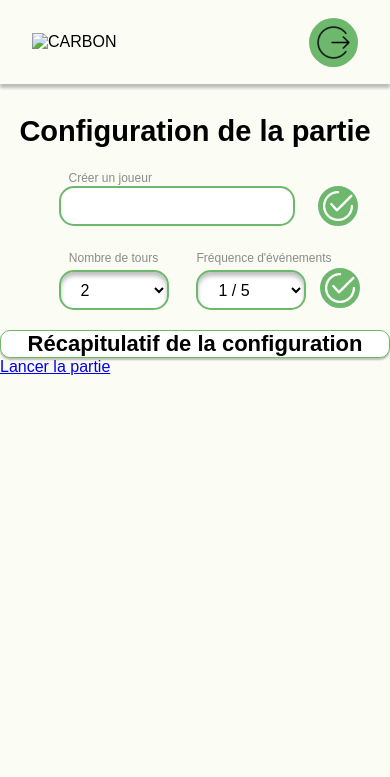
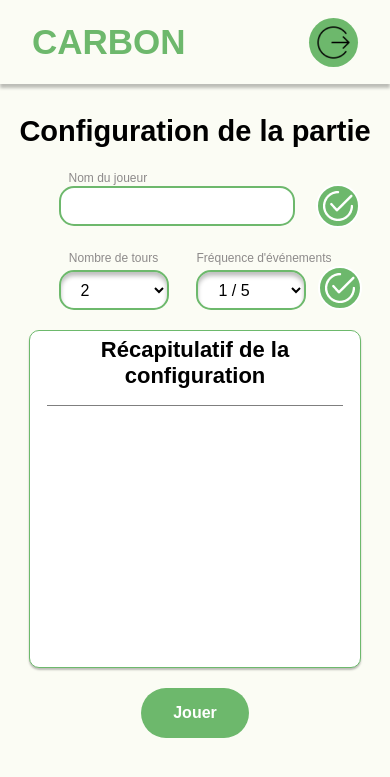
Before and after one commit to jstnate/carbon_game, a PHP site: page /game-init.php in a window 390 px wide. Shown: the top 777 px of the page. Run offline with PHP 8.4, Linux system fonts and the light colour scheme; some web fonts are replaced.

Commit message:
:lipstick: Mobile Phone game init + in game done

```diff
--- a/game-init.php
+++ b/game-init.php
@@ -22,7 +22,7 @@
     </div>
     <form class="player-form" id="player-form" action="">
         <div class="name-input">
-            <label for="player">Créer un joueur</label>
+            <label for="player">Nom du joueur</label>
             <input type="text" name="player" id="player">
         </div>
         <button type="submit"><img src="images/icons/checked-white1.png" alt=""></button>
@@ -57,11 +57,16 @@
         <button class="phone-button" type="submit"><img src="images/icons/checked-white1.png" alt=""></button>
     </form>
 
-    <div id="playerAppears" class="player-appears">
-        <h2>Récapitulatif de la configuration</h2>
+    <div class="setup-show">
+        <div id="playerAppears" class="player-appears">
+            <h2>Récapitulatif de la configuration</h2>
+        </div>
+        <div class="setup-div" id="setup-div">
+
+        </div>
     </div>
-
-
-    <a href="in-game.php" id="start">Lancer la partie</a>
+    <div class="play">
+    <a href="in-game.php" id="start" class="start">Jouer</a>
+    </div>
 </body>
 </html>
--- a/public/css/layouts/_header-gm.scss
+++ b/public/css/layouts/_header-gm.scss
@@ -7,6 +7,14 @@
   height: 10vh;
   background: #FBFCF4;
   box-shadow: 0px 4px 3px rgba(0, 0, 0, 0.25);
+  .logo-ordi-navbar{
+    display: none;
+  }
+  .logo-phone-navbar{
+    width: 80%;
+    color: #6DB86C;
+    font-size: 35px;
+  }
   .quit-computer{
     display: none;
   }
@@ -28,19 +36,19 @@
 
 @media screen and (min-width: 760px){
   .gm-navbar{
-    background: #6DB86C;
+    background: #FBFCF4;
     .quit-button {
       display: none;
     }
     .quit-computer{
       display: block;
       padding: 0.5em 1.5em;
-      background: #FFFFFF;
+      background: #6DB86C;
       border-radius: 15px;
       a{
         list-style-type: none;
         text-decoration: none;
-        color: black;
+        color: white;
         font-weight: bold;
       }
     }
--- a/public/css/pages/_game-init.scss
+++ b/public/css/pages/_game-init.scss
@@ -4,6 +4,20 @@
     padding-top: 31px;
     text-align: center;
     font-size: 29px;
+  }
+  .start{
+    padding: 1em 2em;
+    background: #6DB86C;
+    color: white;
+    text-decoration: none;
+    border-radius: 25px;
+    font-weight: bold;
+  }
+  .play{
+    display: flex;
+    justify-content: center;
+    align-items: center;
+    width: 100%;
   }
 
   .player-form {
@@ -98,14 +112,30 @@
     }
   }
 
-  .player-appears{
+  .setup-show{
+    min-height: 40vh;
+    max-height: 50vh;
+    overflow-y: auto;
     display: flex;
     flex-direction: column;
     background: #FFFFFF;
     border: 1px solid #6DB96C;
     box-shadow: 0px 2px 2px rgba(0, 0, 0, 0.25);
     border-radius: 10px;
+    margin: 20px auto;
+    width: 85%;
+
+    .setup-div{
+      width: 90%;
+      margin: 10px auto;
+      border-top: 1px solid rgba(0,0,0,0.5);
+      p{
+        font-size: 18px;
+        font-weight: bold;
+      }
+    }
     .player-div{
+      margin: 0px 30px;
       display: flex;
       flex-direction: row;
       align-items: flex-end;
@@ -117,6 +147,7 @@
       align-items: center;
     }
     h2{
+      padding: 6px;
       text-align: center;
       font-size: 22px ;
     }
--- a/public/css/style.css
+++ b/public/css/style.css
@@ -17,6 +17,14 @@
   background: #FBFCF4;
   box-shadow: 0px 4px 3px rgba(0, 0, 0, 0.25);
 }
+.gm-navbar .logo-ordi-navbar {
+  display: none;
+}
+.gm-navbar .logo-phone-navbar {
+  width: 80%;
+  color: #6DB86C;
+  font-size: 35px;
+}
 .gm-navbar .quit-computer {
   display: none;
 }
@@ -35,7 +43,7 @@
 
 @media screen and (min-width: 760px) {
   .gm-navbar {
-    background: #6DB86C;
+    background: #FBFCF4;
   }
   .gm-navbar .quit-button {
     display: none;
@@ -43,13 +51,13 @@
   .gm-navbar .quit-computer {
     display: block;
     padding: 0.5em 1.5em;
-    background: #FFFFFF;
+    background: #6DB86C;
     border-radius: 15px;
   }
   .gm-navbar .quit-computer a {
     list-style-type: none;
     text-decoration: none;
-    color: black;
+    color: white;
     font-weight: bold;
   }
 }
@@ -291,6 +299,20 @@
   text-align: center;
   font-size: 29px;
 }
+.game-init-container .start {
+  padding: 1em 2em;
+  background: #6DB86C;
+  color: white;
+  text-decoration: none;
+  border-radius: 25px;
+  font-weight: bold;
+}
+.game-init-container .play {
+  display: flex;
+  justify-content: center;
+  align-items: center;
+  width: 100%;
+}
 .game-init-container .player-form {
   position: relative;
   display: flex;
@@ -377,26 +399,42 @@
   right: -30px;
   bottom: 0;
 }
-.game-init-container .player-appears {
+.game-init-container .setup-show {
+  min-height: 40vh;
+  max-height: 50vh;
+  overflow-y: auto;
   display: flex;
   flex-direction: column;
   background: #FFFFFF;
   border: 1px solid #6DB96C;
   box-shadow: 0px 2px 2px rgba(0, 0, 0, 0.25);
   border-radius: 10px;
+  margin: 20px auto;
+  width: 85%;
 }
-.game-init-container .player-appears .player-div {
+.game-init-container .setup-show .setup-div {
+  width: 90%;
+  margin: 10px auto;
+  border-top: 1px solid rgba(0, 0, 0, 0.5);
+}
+.game-init-container .setup-show .setup-div p {
+  font-size: 18px;
+  font-weight: bold;
+}
+.game-init-container .setup-show .player-div {
+  margin: 0px 30px;
   display: flex;
   flex-direction: row;
   align-items: flex-end;
   text-align: center;
 }
-.game-init-container .player-appears img {
+.game-init-container .setup-show img {
   height: 36px;
   width: 36px;
   align-items: center;
 }
-.game-init-container .player-appears h2 {
+.game-init-container .setup-show h2 {
+  padding: 6px;
   text-align: center;
   font-size: 22px;
 }
--- a/public/includes/ingame-navbar.php
+++ b/public/includes/ingame-navbar.php
@@ -1,5 +1,5 @@
 <nav class="gm-navbar">
-    <img src="" alt="CARBON">
+    <h3 class="logo-phone-navbar">CARBON</h3>
     <div class="quit-button">
         <a href=""><img src="./images/icons/out.png" alt="Quit"></a>
     </div>
--- a/public/js/gameinit.js
+++ b/public/js/gameinit.js
@@ -48,12 +48,20 @@ playerForm.onsubmit = (e) => {
 }
 
 
+let setupdiv = document.getElementById('setup-div')
 
 setUpForm.onsubmit = (e) => {
     e.preventDefault()
+    setupdiv.innerHTML = ''
     event = document.getElementById('event').value
     turn = document.getElementById('turn').value
     // console.log(turn, event)
+    let setup = document.createElement('p')
+    let setup2 = document.createElement('p')
+    setup.innerHTML = "Nombre de tours: " + turn
+    setupdiv.appendChild(setup)
+    setup2.innerHTML = "Fréquence d'évènement: " + (event * 2)+ '0%'
+    setupdiv.appendChild(setup2)
 }
 
 start.addEventListener('click', () => {
```
Also changed, not shown: images/logos/Logo_white.png (added), 1 other file.
